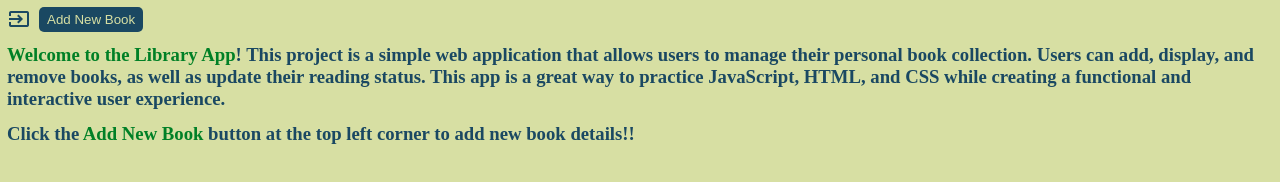
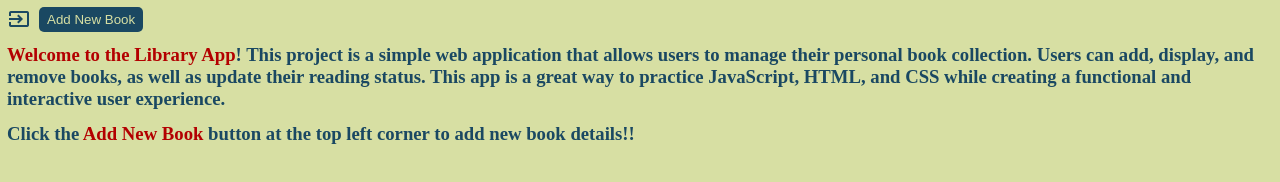
Before and after one commit to Abdulrazak-idris/Library, a plain HTML site: page index.html in a window 1280 px wide. Drawn offline with nearby package versions, Linux system fonts and the light colour scheme.

Commit message:
Change accent color, to test pages on github

```diff
--- a/style.css
+++ b/style.css
@@ -1,7 +1,7 @@
 :root {
     --primary-color: #1a4862;
     --secondary-color: #D7DFA3;
-    --accent-color: #008026;
+    --accent-color: #b30000;
 }
 
 * {
```
